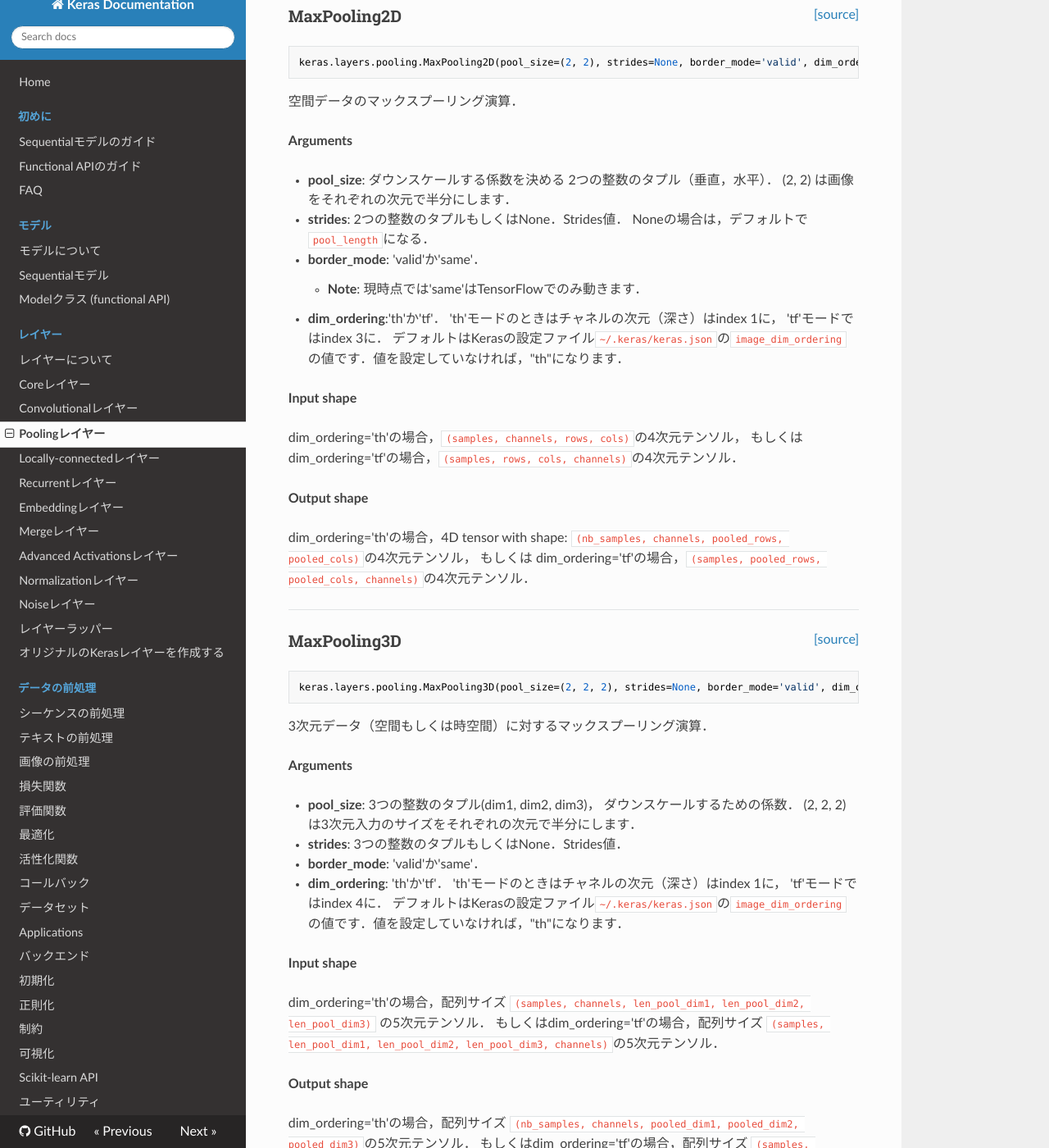
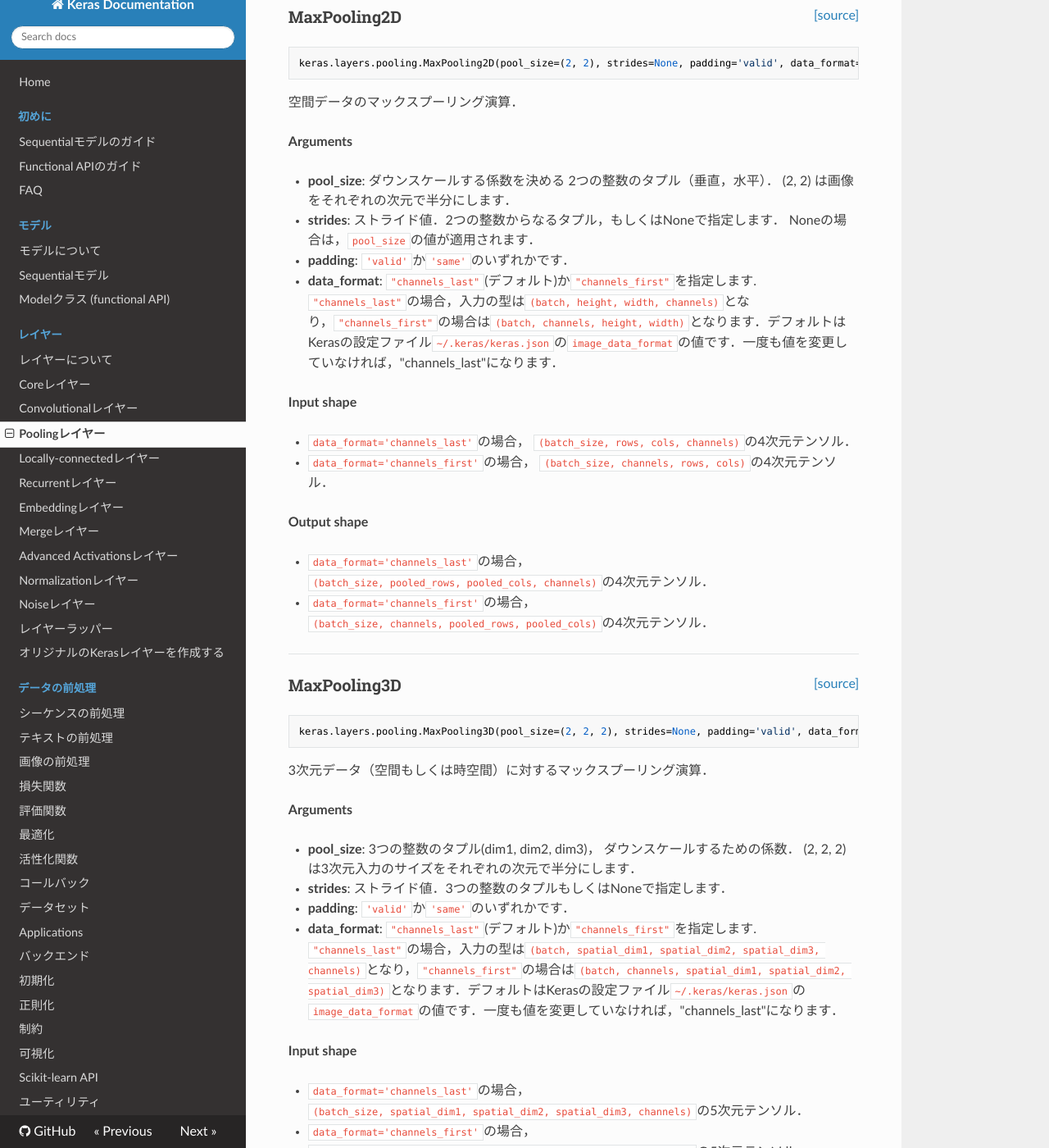
Before and after one commit to keras-team/keras-docs-ja, an MkDocs documentation site: the page built from sources/layers/pooling.md, in a window 1280 px wide and 1400 px high, scrolled down 640 px. Shown: the whole window at 82% size. Built offline with MkDocs 1.6.1, drawn with Linux system fonts in a browser that asks for light colours; nearby versions of some CDN libraries; old or Windows-style settings are respelled for this version of MkDocs; some of the changed text lies outside the part shown.

Commit message:
Edit pooling (#7)
* translated Pooling Layers

* edit

* edit

* edit

````diff
--- a/sources/layers/pooling.md
+++ b/sources/layers/pooling.md
@@ -2,25 +2,26 @@
 ### MaxPooling1D
 
 ```python
-keras.layers.pooling.MaxPooling1D(pool_length=2, stride=None, border_mode='valid')
+keras.layers.pooling.MaxPooling1D(pool_size=2, strides=None, padding='valid')
 ```
 
 時系列データのマックスプーリング演算．
 
+__Arguments__
+
+- __pool_size__: マックスプーリングを適用する領域のサイズを指定します．
+- __strides__: ストライド値．整数もしくはNoneで指定します．Noneの場合は，`pool_size`の値が適用されます．
+- __padding__: `'valid'`か`'same'`のいずれかです．
+
 __Input shape__
 
-配列サイズ `(samples, steps, features)`の3次元テンソル．
+`(batch_size, steps, features)`の3次元テンソル．
 
 __Output shape__
 
-配列サイズ `(samples, downsampled_steps, features)`の3次元テンソル．
+`(batch_size, downsampled_steps, features)`の3次元テンソル．
 
-__Arguments__
 
-- __pool_length__: マックスプーリングを適用する領域のサイズ
-- __stride__: 整数もしくはNone．Stride値．ダウンスケールする係数．2は入力を半分にする．
-    Noneの場合は，デフォルトで`pool_length`になる．
-- __border_mode__: 'valid'か'same'．
 
 ----
 
@@ -28,7 +29,7 @@ __Arguments__
 ### MaxPooling2D
 
 ```python
-keras.layers.pooling.MaxPooling2D(pool_size=(2, 2), strides=None, border_mode='valid', dim_ordering='default')
+keras.layers.pooling.MaxPooling2D(pool_size=(2, 2), strides=None, padding='valid', data_format=None)
 ```
 
 空間データのマックスプーリング演算．
@@ -38,27 +39,22 @@ __Arguments__
 - __pool_size__: ダウンスケールする係数を決める
   2つの整数のタプル（垂直，水平）．
   (2, 2) は画像をそれぞれの次元で半分にします．
-- __strides__: 2つの整数のタプルもしくはNone．Strides値．
-    Noneの場合は，デフォルトで`pool_length`になる．
-- __border_mode__: 'valid'か'same'．
-    - __Note__: 現時点では'same'はTensorFlowでのみ動きます．
-- __dim_ordering__:'th'か'tf'．
-  'th'モードのときはチャネルの次元（深さ）はindex 1に，
-  'tf'モードではindex 3に．
-  デフォルトはKerasの設定ファイル`~/.keras/keras.json`の`image_dim_ordering`の値です．値を設定していなければ，"th"になります．
+- __strides__: ストライド値．2つの整数からなるタプル，もしくはNoneで指定します．
+Noneの場合は，`pool_size`の値が適用されます．
+- __padding__: `'valid'`か`'same'`のいずれかです．
+- __data_format__: `"channels_last"`(デフォルト)か`"channels_first"`を指定します. `"channels_last"`の場合，入力の型は`(batch, height, width, channels)`となり，`"channels_first"`の場合は`(batch, channels, height, width)`となります．デフォルトはKerasの設定ファイル`~/.keras/keras.json`の`image_data_format`の値です．一度も値を変更していなければ，"channels_last"になります．
 
 __Input shape__
 
-dim_ordering='th'の場合，`(samples, channels, rows, cols)`の4次元テンソル，
-もしくは
-dim_ordering='tf'の場合，`(samples, rows, cols, channels)`の4次元テンソル．
+- `data_format='channels_last'`の場合， `(batch_size, rows, cols, channels)`の4次元テンソル．
+- `data_format='channels_first'`の場合， `(batch_size, channels, rows, cols)`の4次元テンソル．
 
 __Output shape__
 
-dim_ordering='th'の場合，4D tensor with shape:
-`(nb_samples, channels, pooled_rows, pooled_cols)`の4次元テンソル，
-もしくは
-dim_ordering='tf'の場合，`(samples, pooled_rows, pooled_cols, channels)`の4次元テンソル．
+- `data_format='channels_last'`の場合，
+`(batch_size, pooled_rows, pooled_cols, channels)`の4次元テンソル．
+- `data_format='channels_first'`の場合，
+`(batch_size, channels, pooled_rows, pooled_cols)`の4次元テンソル．
 
 ----
 
@@ -66,7 +62,7 @@ dim_ordering='tf'の場合，`(samples, pooled_rows, pooled_cols, channels)`の4
 ### MaxPooling3D
 
 ```python
-keras.layers.pooling.MaxPooling3D(pool_size=(2, 2, 2), strides=None, border_mode='valid', dim_ordering='default')
+keras.layers.pooling.MaxPooling3D(pool_size=(2, 2, 2), strides=None, padding='valid', data_format=None)
 ```
 
 3次元データ（空間もしくは時空間）に対するマックスプーリング演算．
@@ -76,26 +72,24 @@ __Arguments__
 - __pool_size__: 3つの整数のタプル(dim1, dim2, dim3)，
   ダウンスケールするための係数．
   (2, 2, 2)は3次元入力のサイズをそれぞれの次元で半分にします．
-- __strides__: 3つの整数のタプルもしくはNone．Strides値．
-- __border_mode__: 'valid'か'same'．
-- __dim_ordering__: 'th'か'tf'．
-  'th'モードのときはチャネルの次元（深さ）はindex 1に，
-  'tf'モードではindex 4に．
-  デフォルトはKerasの設定ファイル`~/.keras/keras.json`の`image_dim_ordering`の値です．値を設定していなければ，"th"になります．
+- __strides__: ストライド値．3つの整数のタプルもしくはNoneで指定します．
+- __padding__: `'valid'`か`'same'`のいずれかです．
+- __data_format__: `"channels_last"`(デフォルト)か`"channels_first"`を指定します. `"channels_last"`の場合，入力の型は`(batch, spatial_dim1, spatial_dim2, spatial_dim3, channels)`となり，`"channels_first"`の場合は`(batch, channels, spatial_dim1, spatial_dim2, spatial_dim3)`となります．デフォルトはKerasの設定ファイル`~/.keras/keras.json`の`image_data_format`の値です．一度も値を変更していなければ，"channels_last"になります．
 
 __Input shape__
 
-dim_ordering='th'の場合，配列サイズ
-`(samples, channels, len_pool_dim1, len_pool_dim2, len_pool_dim3)` の5次元テンソル．
-もしくはdim_ordering='tf'の場合，配列サイズ
-`(samples, len_pool_dim1, len_pool_dim2, len_pool_dim3, channels)`の5次元テンソル．
+- `data_format='channels_last'`の場合，
+`(batch_size, spatial_dim1, spatial_dim2, spatial_dim3, channels)`の5次元テンソル．
+- `data_format='channels_first'`の場合，
+`(batch_size, channels, spatial_dim1, spatial_dim2, spatial_dim3)`の5次元テンソル．
 
 __Output shape__
 
-dim_ordering='th'の場合，配列サイズ
-`(nb_samples, channels, pooled_dim1, pooled_dim2, pooled_dim3)`の5次元テンソル．
-もしくはdim_ordering='tf'の場合，配列サイズ
-`(samples, pooled_dim1, pooled_dim2, pooled_dim3, channels)`の5次元テンソル．
+- `data_format='channels_last'`の場合，
+`(batch_size, pooled_dim1, pooled_dim2, pooled_dim3, channels)`の5次元テンソル．
+- `data_format='channels_first'`の場合，
+`(batch_size, channels, pooled_dim1, pooled_dim2, pooled_dim3)`の5次元テンソル．
+
 
 ----
 
@@ -103,26 +97,25 @@ dim_ordering='th'の場合，配列サイズ
 ### AveragePooling1D
 
 ```python
-keras.layers.pooling.AveragePooling1D(pool_length=2, stride=None, border_mode='valid')
+keras.layers.pooling.AveragePooling1D(pool_size=2, strides=None, padding='valid')
 ```
 
 時系列データのための平均プーリング演算．
 
 __Arguments__
 
-- __pool_length__: ダウンスケールする係数．2は入力を半分にします．
-- __stride__: 整数もしくはNone．Stride値．
-    Noneの場合は，デフォルトで`pool_length`になる．
-- __border_mode__: 'valid'か'same'．
-    - __Note__: 現時点では'same'はTensorFlowでのみ動きます．
+- __pool_size__: 整数．ダウンスケールする係数．
+- __strides__: ストライド値．整数もしくはNone．
+    Noneの場合は，`pool_size`の値が適用されます．
+- __padding__: `'valid'`か`'same'`のいずれかです．
 
 __Input shape__
 
-配列サイズ`(samples, steps, features)`の3次元テンソル．
+`(batch_size, steps, features)`の3次元テンソル．
 
 __Output shape__
 
-配列サイズ`(samples, downsampled_steps, features)`の3次元テンソル．
+`(batch_size, downsampled_steps, features)`の3次元テンソル．
 
 ----
 
@@ -130,7 +123,7 @@ __Output shape__
 ### AveragePooling2D
 
 ```python
-keras.layers.pooling.AveragePooling2D(pool_size=(2, 2), strides=None, border_mode='valid', dim_ordering='default')
+keras.layers.pooling.AveragePooling2D(pool_size=(2, 2), strides=None, padding='valid', data_format=None)
 ```
 
 空間データのための平均プーリング演算．
@@ -140,28 +133,22 @@ __Arguments__
 - __pool_size__: ダウンスケールする係数を決める
   2つの整数のタプル（垂直，水平）．
   (2, 2) は画像をそれぞれの次元で半分にします．
-- __strides__: 2つの整数のタプルもしくはNone．Strides値．
-    Noneの場合は，デフォルトで`pool_length`になる．
-- __border_mode__: 'valid'か'same'．
-  - __Note__: 現時点では'same'はTensorFlowでのみ動きます．
-- __dim_ordering__: 'th'か'tf'．
-  'th'モードのときはチャネルの次元（深さ）はindex 1に，
-  'tf'モードではindex 3に．
-  デフォルトはKerasの設定ファイル`~/.keras/keras.json`の`image_dim_ordering`の値です．値を設定していなければ，"th"になります．
+- __strides__: ストライド値．2つの整数のタプルもしくはNone．
+    Noneの場合は，`pool_size`の値が適用されます．
+- __padding__: `'valid'`か`'same'`のいずれかです．
+- __data_format__: `channels_last`(デフォルト)か`"channels_first"`を指定します. `"channels_last"`の場合，入力の型は`(batch, height, width, channels)`となり，`"channels_first"`の場合は`(batch, channels, height, width)`となります．デフォルトはKerasの設定ファイル`~/.keras/keras.json`の`image_data_format`の値です．一度も値を変更していなければ，"channels_last"になります．
 
 __Input shape__
 
-dim_ordering='th'の場合，配列サイズ
-`(samples, channels, rows, cols)`の4次元テンソル．
-もしくはdim_ordering='tf'の場合，配列サイズ
-`(samples, rows, cols, channels)`の4次元テンソル．
+- `data_format='channels_last'`の場合，`(batch_size, rows, cols, channels)`の4次元テンソル．
+- `data_format='channels_first'`の場合，`(batch_size, channels, rows, cols)`の4次元テンソル．
 
 __Output shape__
 
-dim_ordering='th'の場合，配列サイズ
-`(nb_samples, channels, pooled_rows, pooled_cols)` の4次元テンソル．
-もしくはdim_ordering='tf'の場合，配列サイズ
-`(samples, pooled_rows, pooled_cols, channels)`の4次元テンソル．
+- `data_format='channels_last'`の場合，
+`(batch_size, pooled_rows, pooled_cols, channels)`の4次元テンソル．
+- `data_format='channels_first'`の場合，
+`(batch_size, channels, pooled_rows, pooled_cols)`の4次元テンソル．
 
 ----
 
@@ -169,7 +156,7 @@ dim_ordering='th'の場合，配列サイズ
 ### AveragePooling3D
 
 ```python
-keras.layers.pooling.AveragePooling3D(pool_size=(2, 2, 2), strides=None, border_mode='valid', dim_ordering='default')
+keras.layers.pooling.AveragePooling3D(pool_size=(2, 2, 2), strides=None, padding='valid', data_format=None)
 ```
 
 3次元データ（空間もしくは時空間）に対する平均プーリング演算．
@@ -179,26 +166,25 @@ __Arguments__
 - __pool_size__: 3つの整数のタプル(dim1, dim2, dim3)，
   ダウンスケールするための係数．
   (2, 2, 2)は3次元入力のサイズをそれぞれの次元で半分にします．
-- __strides__: 3つの整数のタプルもしくはNone．Strides値．
-- __border_mode__: 'valid'か'same'．
-- __dim_ordering__: 'th'か'tf'．
-  'th'モードのときはチャネルの次元（深さ）はindex 1に，
-  'tf'モードではindex 4に．
-  デフォルトはKerasの設定ファイル`~/.keras/keras.json`の`image_dim_ordering`の値です．値を設定していなければ，"th"になります．
+- __strides__: ストライド値．3つの整数のタプルもしくはNone．
+- __border_mode__: `'valid'`か`'same'`のいずれかです．
+- __data_format__: `"channels_last"`(デフォルト)か`"channels_first"`を指定します. `"channels_last"`の場合，入力の型は`(batch, spatial_dim1, spatial_dim2, spatial_dim3, channels)`となり，`"channels_first"`の場合は`(batch, channels, spatial_dim1, spatial_dim2, spatial_dim3)`となります．デフォルトはKerasの設定ファイル`~/.keras/keras.json`の`image_data_format`の値です．一度も値を変更していなければ，"channels_last"になります．
 
 __Input shape__
 
-dim_ordering='th'の場合，配列サイズ
-`(samples, channels, len_pool_dim1, len_pool_dim2, len_pool_dim3)`の5次元テンソル．
-もしくはdim_ordering='tf'の場合，配列サイズ
-`(samples, len_pool_dim1, len_pool_dim2, len_pool_dim3, channels)`の5次元テンソル．
+- `data_format='channels_last'`の場合，
+`(batch_size, spatial_dim1, spatial_dim2, spatial_dim3, channels)`の5次元テンソル．
+- `data_format='channels_first'`の場合，
+`(batch_size, channels, spatial_dim1, spatial_dim2, spatial_dim3)`の5次元テンソル．
+
 
 __Output shape__
 
-dim_ordering='th'の場合，配列サイズ
-`(nb_samples, channels, pooled_dim1, pooled_dim2, pooled_dim3)`の5次元テンソル
-もしくはdim_ordering='tf'の場合，配列サイズ
-`(samples, pooled_dim1, pooled_dim2, pooled_dim3, channels)`の5次元テンソル
+- `data_format='channels_last'`の場合，
+`(batch_size, pooled_dim1, pooled_dim2, pooled_dim3, channels)`の5次元テンソル．
+- `data_format='channels_first'`の場合，
+`(batch_size, channels, pooled_dim1, pooled_dim2, pooled_dim3)`の5次元テンソル．
+
 
 ----
 
@@ -210,14 +196,15 @@ keras.layers.pooling.GlobalMaxPooling1D()
 ```
 
 時系列データのためのグルーバルなマックスプーリング演算．
+グローバルとは"特徴マップ全てに対して"という意味です．
 
 __Input shape__
 
-配列サイズ `(samples, steps, features)`の3次元テンソル．
+`(batch_size, steps, features)`の3次元テンソル．
 
 __Output shape__
 
-配列サイズ `(samples, downsampled_steps, features)`の3次元テンソル．
+`(batch_size, channels)`の2次元テンソル．
 
 ----
 
@@ -229,14 +216,15 @@ keras.layers.pooling.GlobalAveragePooling1D()
 ```
 
 時系列データのためのグルーバルな平均プーリング演算．
+グローバルとは"特徴マップ全てに対して"という意味です．
 
 __Input shape__
 
-配列サイズ `(samples, steps, features)`の3次元テンソル．
+`(batch_size, steps, features).`の3次元テンソル．
 
 __Output shape__
 
-配列サイズ `(samples, downsampled_steps, features)`の3次元テンソル．
+`(batch_size, channels)`の2次元テンソル．
 
 ----
 
@@ -244,23 +232,24 @@ __Output shape__
 ### GlobalMaxPooling2D
 
 ```python
-keras.layers.pooling.GlobalMaxPooling2D(dim_ordering='default')
+keras.layers.pooling.GlobalMaxPooling2D(data_format=None)
 ```
 
 空間データのグルーバルなマックスプーリング演算．
+グローバルとは"特徴マップ全てに対して"という意味です．
 
 __Auguments__
 
-- __dim_ordering__:'th'か'tf'．'th'モードのときはチャネルの次元（深さ）はindex 1に，'tf'モードではindex 3に．デフォルトはKerasの設定ファイル`~/.keras/keras.json`の`image_dim_ordering`の値です．値を設定していなければ，"th"になります．
+- __data_format__: `"channels_last"`(デフォルト)か`"channels_first"`を指定します. `"channels_last"`の場合，入力の型は`(batch, height, width, channels)`となり，`"channels_first"`の場合は`(batch, channels, height, width)`となります．デフォルトはKerasの設定ファイル`~/.keras/keras.json`の`image_data_format`の値です．一度も値を変更していなければ，"channels_last"になります．
 
 __Input shape__
 
-dim_ordering='th'の場合，配列サイズ `(samples, channels, rows, cols)`の4次元テンソル．
-もしくはdim_ordering='tf'の場合，配列サイズ `(samples, rows, cols, channels)`の4次元テンソル．
+- `data_format='channels_last'`の場合， `(batch_size, rows, cols, channels)`の4次元テンソル．
+- `data_format='channels_first'`の場合， `(batch_size, channels, rows, cols)`の4次元テンソル．
 
 __Output shape__
 
-配列サイズ`(nb_samples, channels)`の2次元テンソル．
+`(batch_size, channels)`の2次元テンソル．
 
 ----
 
@@ -268,20 +257,21 @@ __Output shape__
 ### GlobalAveragePooling2D
 
 ```python
-keras.layers.pooling.GlobalAveragePooling2D(dim_ordering='default')
+keras.layers.pooling.GlobalAveragePooling2D(data_format=None)
 ```
 
 空間データのグルーバルな平均プーリング演算．
+グローバルとは"特徴マップ全てに対して"という意味です．
 
 __Auguments__
 
-- __dim_ordering__:'th'か'tf'．'th'モードのときはチャネルの次元（深さ）はindex 1に，'tf'モードではindex 3に．デフォルトはKerasの設定ファイル`~/.keras/keras.json`の`image_dim_ordering`の値です．値を設定していなければ，"th"になります．
+- __data_format__: `"channels_last"`(デフォルト)か`"channels_first"`を指定します. `"channels_last"`の場合，入力の型は`(batch, height, width, channels)`となり，`"channels_first"`の場合は`(batch, channels, height, width)`となります．デフォルトはKerasの設定ファイル`~/.keras/keras.json`の`image_data_format`の値です．一度も値を変更していなければ，"channels_last"になります．
 
 __Input shape__
 
-dim_ordering='th'の場合，配列サイズ `(samples, channels, rows, cols)`の4次元テンソル．
-もしくはdim_ordering='tf'の場合，配列サイズ `(samples, rows, cols, channels)`の4次元テンソル．
+- `data_format='channels_last'`の場合， `(batch_size, rows, cols, channels)`の4次元テンソル．
+- `data_format='channels_first'`の場合， `(batch_size, channels, rows, cols)`の4次元テンソル．
 
 __Output shape__
 
-配列サイズ`(nb_samples, channels)`の2次元テンソル．
+`(batch_size, channels)`の2次元テンソル．
````
